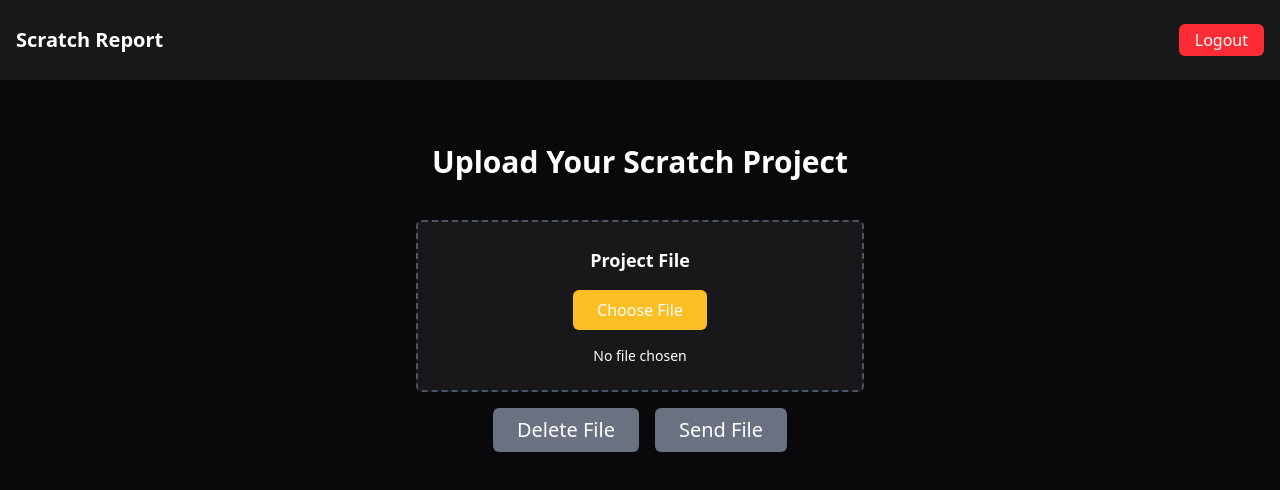
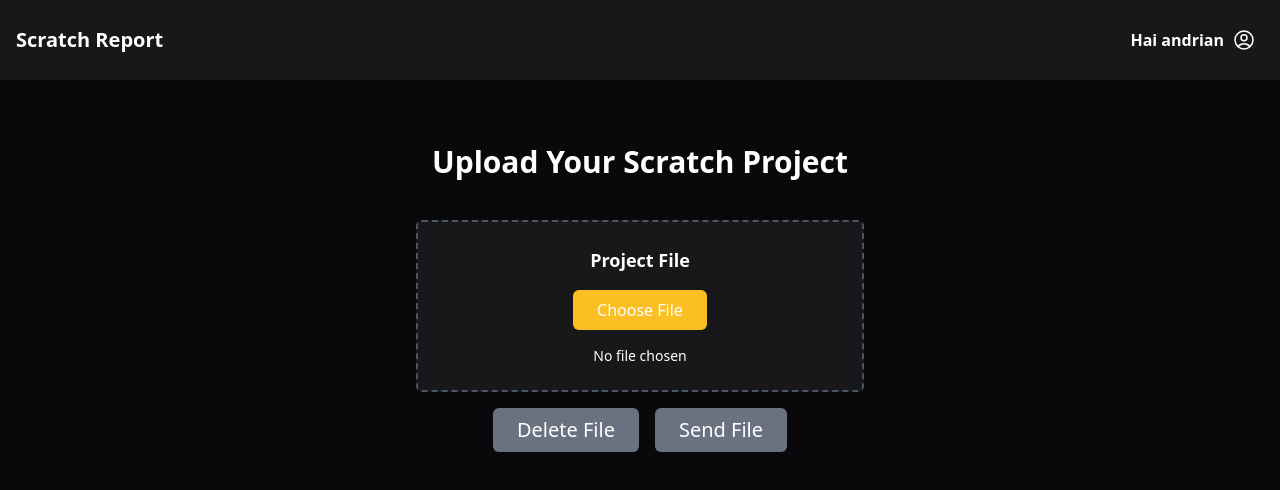
Before and after one commit to rendipilot/fe-sc, a Nuxt app: page / in a window 1280 px wide. Shown: the top 490 px of the page. Built offline with nearby package versions, Linux system fonts and the light colour scheme.

Commit message:
add card and user icon

```diff
--- a/pages/index.vue
+++ b/pages/index.vue
@@ -2,16 +2,45 @@
   <div class="flex flex-col h-screen bg-[#09090B]">
     <!-- Header -->
     <div class="flex items-center justify-between w-screen h-20 bg-[#18181B]">
-      <h2 class="text-white text-xl font-semibold ml-4">Scratch Report</h2>
-      <button
-        class="flex items-center p-4 text-white font-medium bg-red-500 rounded-md h-8 mr-4"
-      >
-        Logout
-      </button>
+      <h2 class="text-white text-xl font-semibold ml-4 hover:text-[#FBBF24]">Scratch Report</h2>
+      <div class="flex gap-2 mr-6">
+        <p class="text-white font-semibold">Hai andrian</p>
+        <button class="text-white hover:text-[#FBBF24]" @click="toggleDropdown">
+          <svg
+            xmlns="http://www.w3.org/2000/svg"
+            fill="none"
+            viewBox="0 0 24 24"
+            stroke-width="1.5"
+            stroke="currentColor"
+            class="size-6"
+          >
+            <path
+              stroke-linecap="round"
+              stroke-linejoin="round"
+              d="M17.982 18.725A7.488 7.488 0 0 0 12 15.75a7.488 7.488 0 0 0-5.982 2.975m11.963 0a9 9 0 1 0-11.963 0m11.963 0A8.966 8.966 0 0 1 12 21a8.966 8.966 0 0 1-5.982-2.275M15 9.75a3 3 0 1 1-6 0 3 3 0 0 1 6 0Z"
+            />
+          </svg>
+        </button>
+
+        <div
+          v-if="isDropdownOpen"
+          class="absolute top-14 right-4 w-48 bg-[#1F1F23] border border-gray-700 rounded-md shadow-lg z-50 p-6"
+        >
+          <button
+            class="w-full text-left px-4 py-2 text-white hover:bg-red-600 transition duration-150 rounded-md"
+            @click="logout"
+          >
+            Logout
+          </button>
+          <button class="w-full text-left px-4 py-2 text-white hover:bg-[#FBBF24] mt-4 transition duration-150 rounded-md">
+            History Data
+          </button>
+        </div>
+      </div>
     </div>
 
     <!-- Title -->
-    <p class="text-white text-3xl font-semibold mt-16 mx-auto">
+    <p class="text-white text-3xl font-semibold mt-16 mx-auto hover:text-[#FBBF24]">
       Upload Your Scratch Project
     </p>
 
@@ -97,6 +126,11 @@
 const isDragging = ref(false);
 const fileInput = ref(null);
 const isValid = ref(false);
+const isDropdownOpen = ref(false);
+
+const toggleDropdown = () => {
+  isDropdownOpen.value = !isDropdownOpen.value;
+};
 
 const handleFileChange = (event) => {
   selectedFile.value = event.target.files[0];
@@ -121,12 +155,18 @@
   if (file) {
     selectedFile.value = file;
     fileInput.value.files = event.dataTransfer.files;
+
+    if (!selectedFile.value.name.endsWith(".sb3")) {
+      isValid.value = false;
+    } else {
+      isValid.value = true;
+    }
   }
   isDragging.value = false;
 };
 
 const handleDeleteFile = () => {
-    selectedFile.value = null
-    isValid.value = false
-}
+  selectedFile.value = null;
+  isValid.value = false;
+};
 </script>
```
